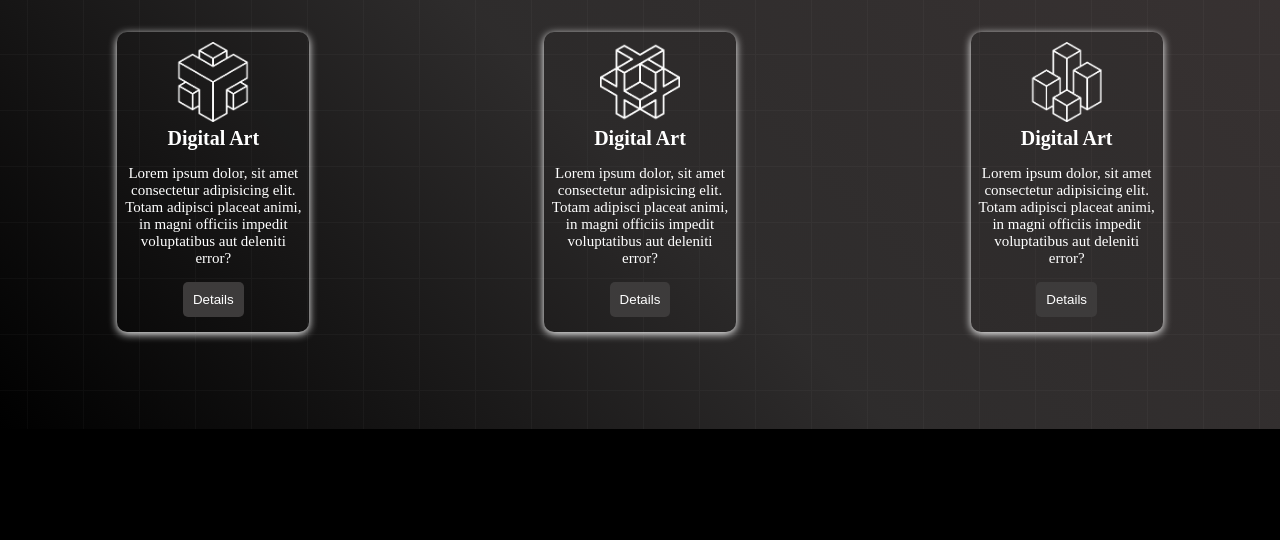
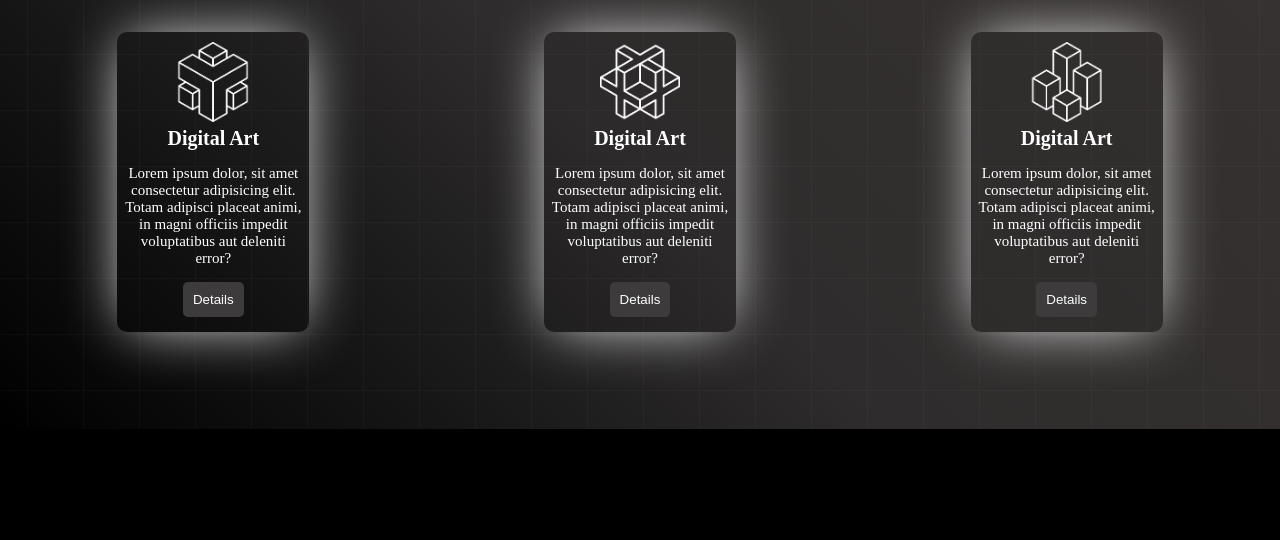
Before and after one commit to Naznin-ara/conceptual-session-project1, a plain HTML site: page index.html in a window 1280 px wide. Shown: the part 1335-1875 px from the top of the page. Drawn offline with Linux system fonts and the light colour scheme.

Commit message:
some modification done

```diff
--- a/style.css
+++ b/style.css
@@ -223,7 +223,7 @@ font-size: 18px;
     flex-direction: column;
     justify-content: flex-start;
     align-items: center;
-    box-shadow: 0px 2px 8px ;
+    box-shadow: 0px 0px 60px -10px ;
     border-radius: 10px;
     transition: 0.5s;
     transform-origin: center;
```
